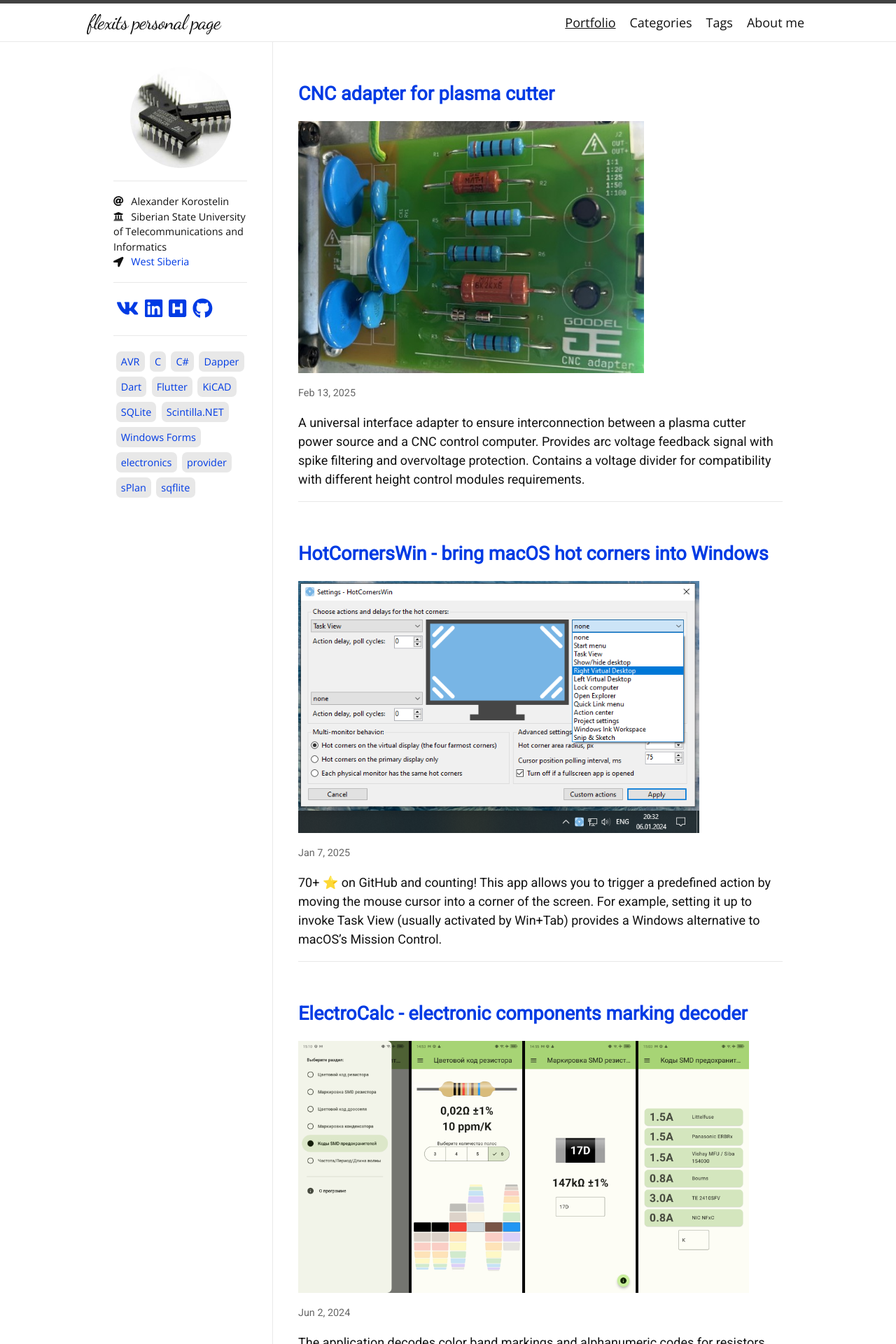
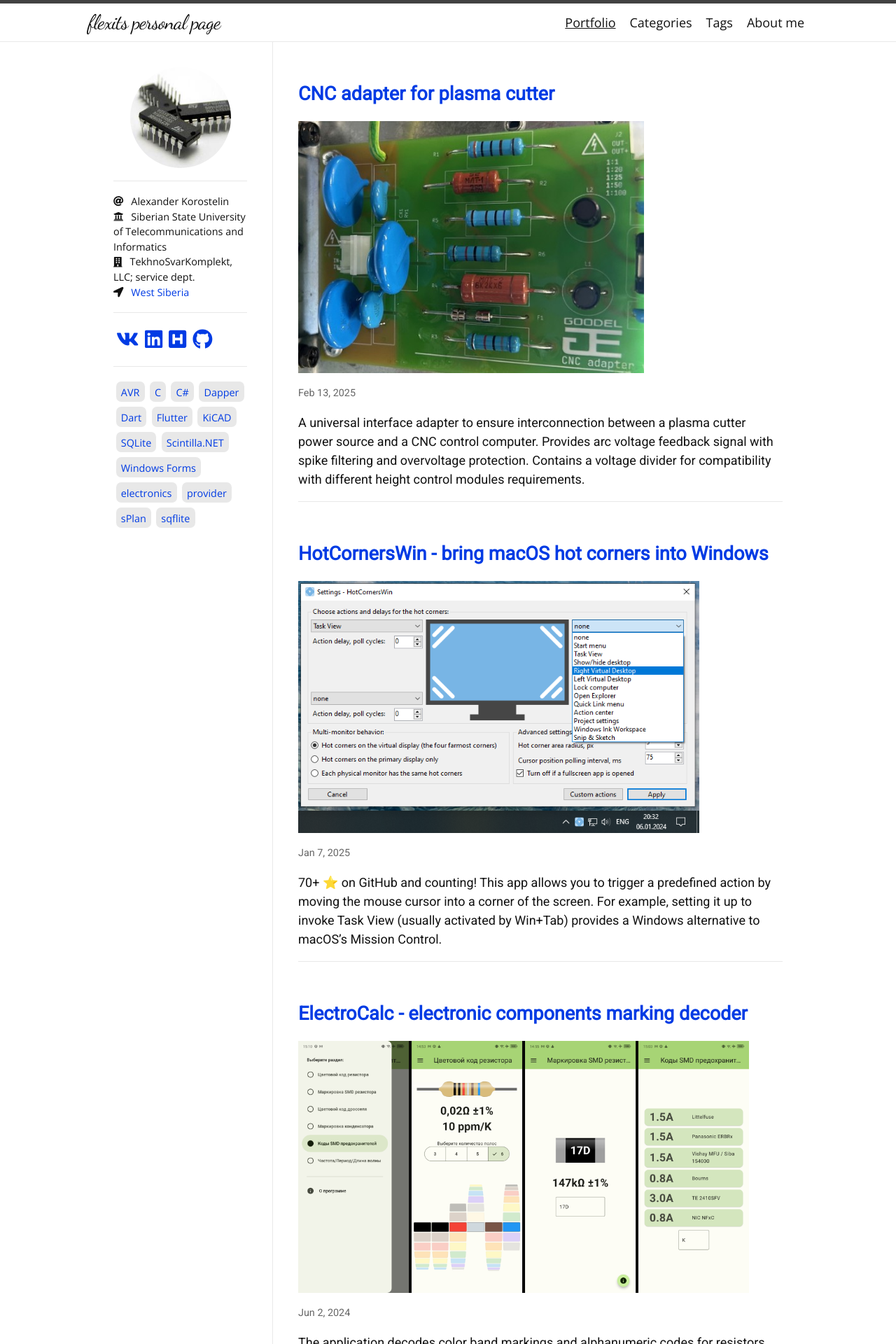
Before and after one commit to flexits/flexits.github.io, a Jekyll site: the page built from index.html, in a window 1280 px wide. Shown: the top 1920 px of the page at 70% size. Built offline with Jekyll 4.4.1, drawn with Linux system fonts in a browser that asks for light colours; nearby versions of some CDN libraries; some web fonts are replaced; the list of posts is cut into pages by our own code.

Commit message:
add job place and title

```diff
--- a/_config.yml
+++ b/_config.yml
@@ -5,6 +5,7 @@ avatar: /assets/logo.jpeg
 #email: 4d.41.49.4c@gmail.com
 location: West Siberia
 university: Siberian State University of Telecommunications and Informatics
+occupation: TekhnoSvarKomplekt, LLC; service dept.
 
 subscribe: false
 
--- a/_includes/sidebar.html
+++ b/_includes/sidebar.html
@@ -27,6 +27,12 @@
     <li>
       <i class="sidebar-icon fas fa-university"></i>
       <span class="contact-info p-university" style="white-space: normal;">{{ site.university }}</span>
+    </li>
+    {%- endif %}
+    {% if site.occupation -%}
+    <li>
+      <i class="sidebar-icon fas fa-building"></i>
+      <span class="contact-info p-occupation" style="white-space: normal;">{{ site.occupation }}</span>
     </li>
     {%- endif %}
     {% if site.location -%}
```
